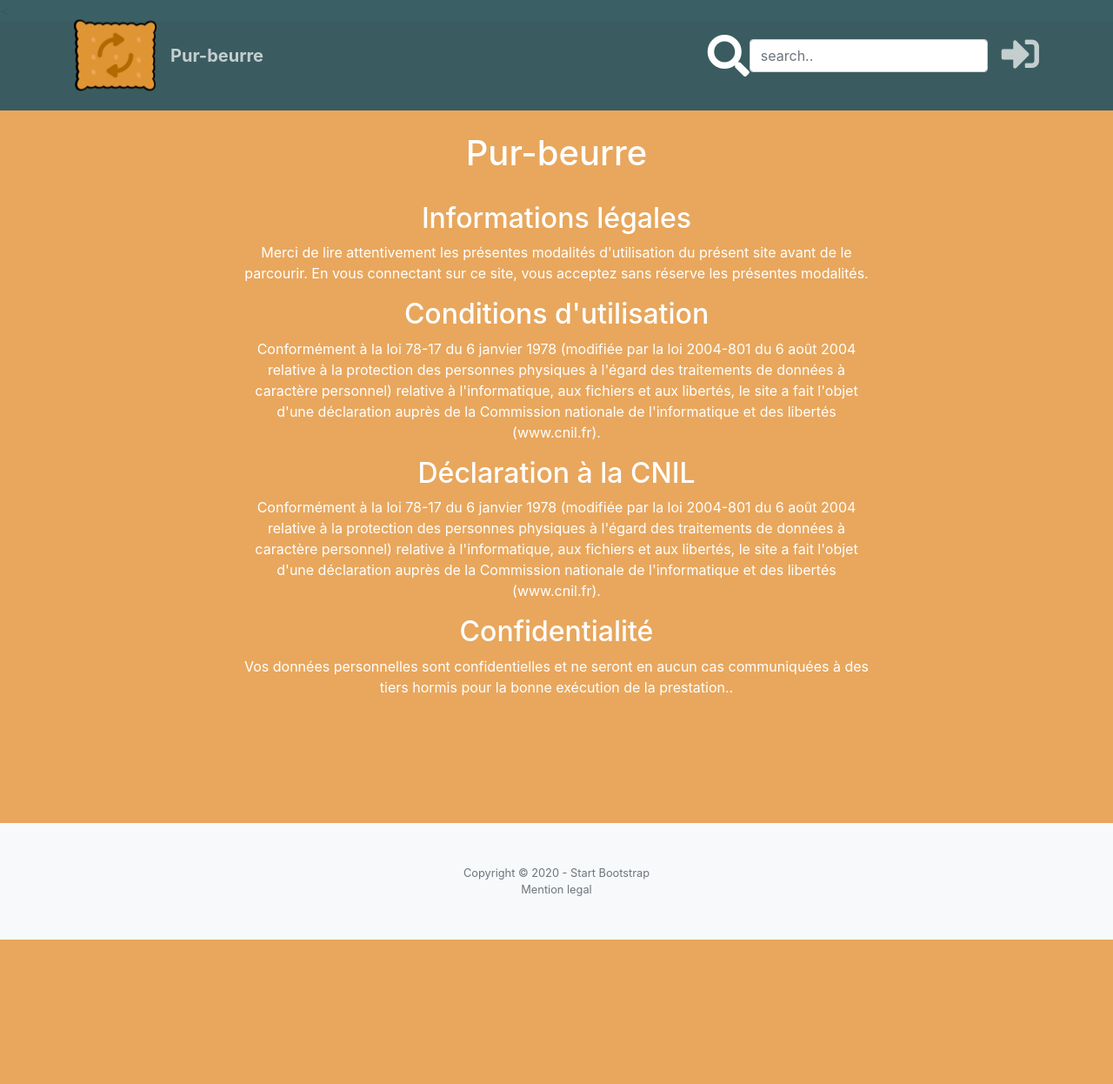
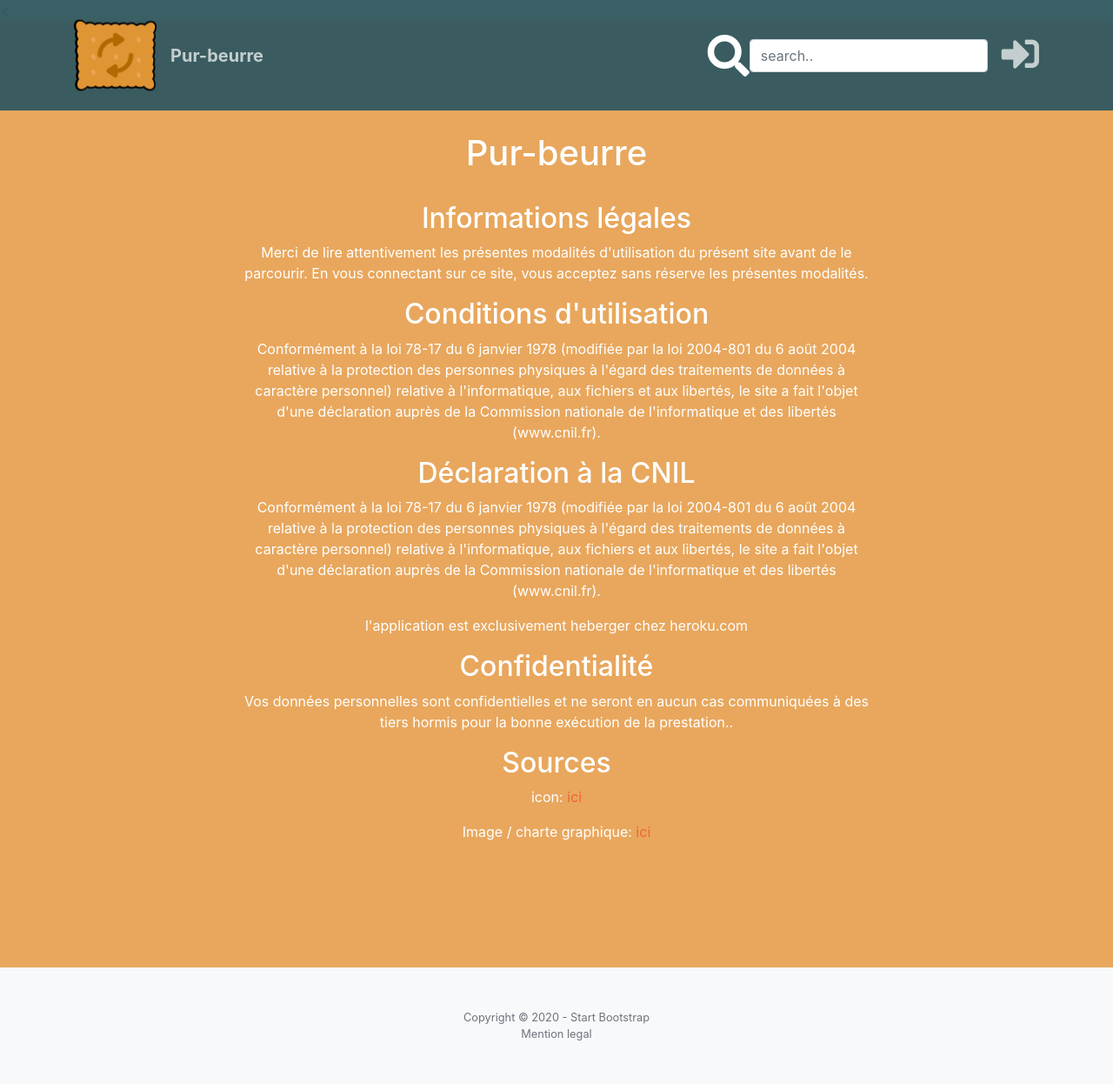
Before and after one commit to fakko77/Nutella-p8, a Django app: page /search/legal/ in a window 1280 px wide. Shown: the whole page at 87% size. Before the commit the page ends 1080 px from the top, so only its background shows below. Run offline with Django 3.2, Linux system fonts and the light colour scheme; parts of the project's set-up code (start-up, migrations or seed data) failed here and were passed over; some libraries are stand-ins or nearby versions.

Commit message:
mention legal

```diff
--- a/search/templates/search/legal_notice.html
+++ b/search/templates/search/legal_notice.html
@@ -18,9 +18,14 @@
 
                             <h2>Déclaration à la CNIL</h2>
                                 <p>Conformément à la loi 78-17 du 6 janvier 1978 (modifiée par la loi 2004-801 du 6 août 2004 relative à la protection des personnes physiques à l'égard des traitements de données à caractère personnel) relative à l'informatique, aux fichiers et aux libertés, le site a fait l'objet d'une déclaration auprès de la Commission nationale de l'informatique et des libertés (www.cnil.fr). </p>
+                                <p>l'application est exclusivement heberger chez heroku.com</p>
 
                             <h2>Confidentialité</h2>
                                 <p>Vos données personnelles sont confidentielles et ne seront en aucun cas communiquées à des tiers hormis pour la bonne exécution de la prestation.. </p>
+
+                            <h2>Sources</h2>
+                                <p>icon: <a href="https://fontawesome.com/"> ici</a> </p>
+                                <p>Image / charte graphique: <a href="https://company-82435.frontify.com/d/6Yy9WFJdtp8j/pur-beurre-style-guide#/introduction/Notre-identit%C3%A9">  ici </a></p>
 
 
                             </span>
```
